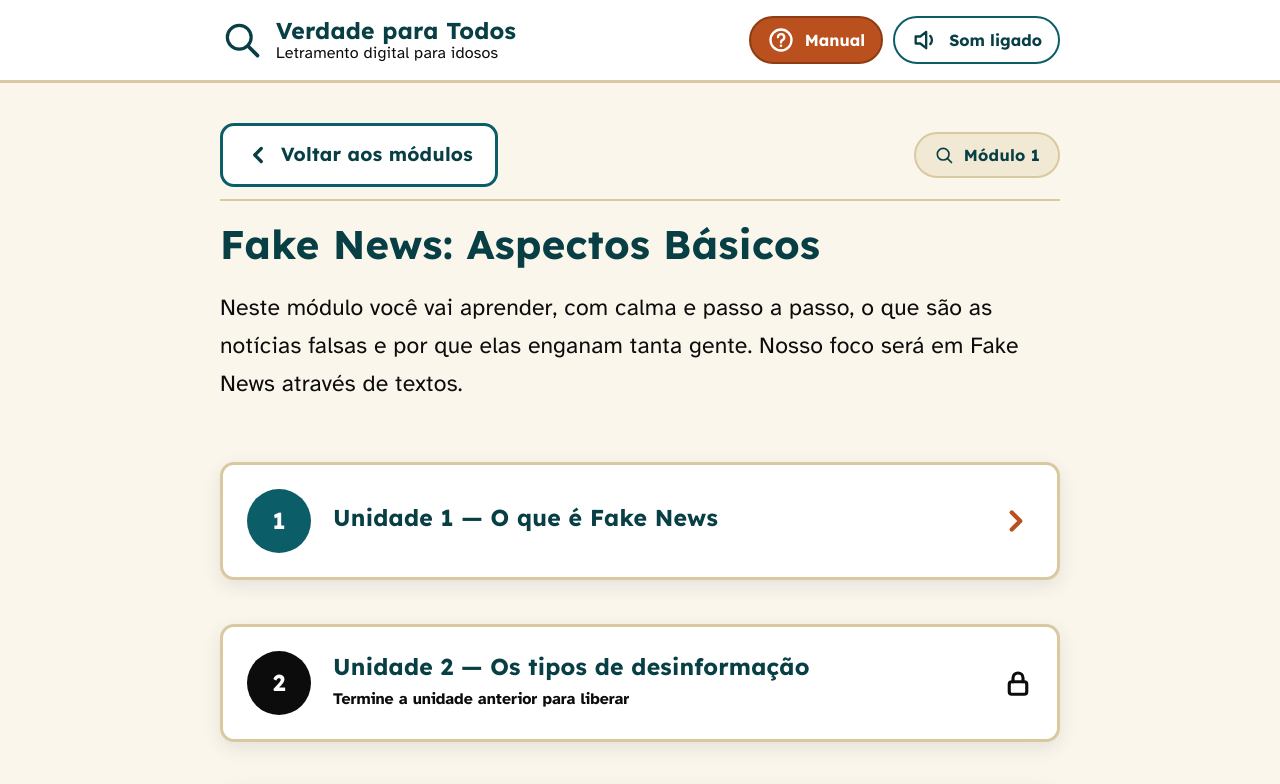
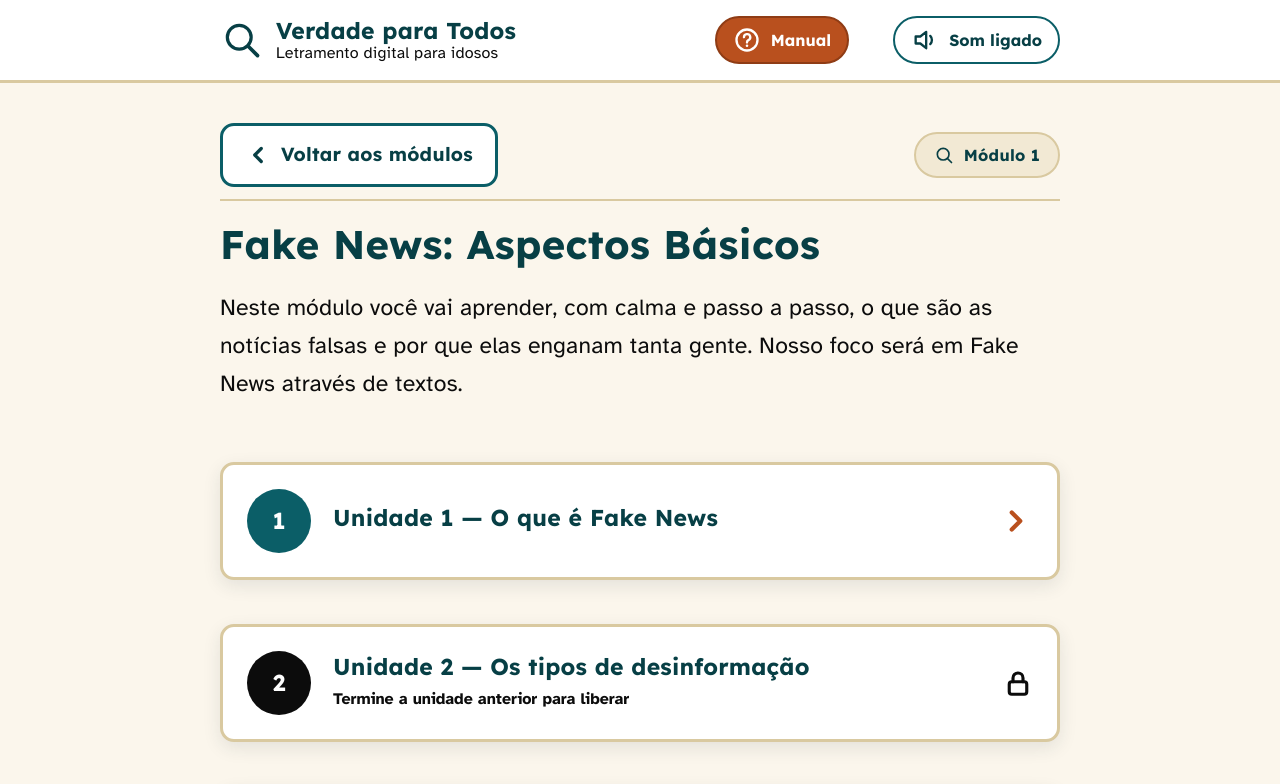
Before and after one commit to leonardo-vargas-de-paula/verdade-para-todos, a React (Vite) app: page /modulo/1 in a window 1280 px wide. Shown: the top 784 px of the page. Built offline with nearby package versions, Linux system fonts and the light colour scheme.

Commit message:
style: aumenta o espaçamento entre os botões do cabeçalho
Usa o token --tap-gap (44px) no lugar de 10px entre os controles de
acessibilidade, seguindo a recomendação de espaçamento mínimo entre
elementos clicáveis.

```diff
--- a/src/components/Header/styles.css
+++ b/src/components/Header/styles.css
@@ -57,7 +57,7 @@
 .a11y-controls {
   display: flex;
   align-items: center;
-  gap: 10px;
+  gap: var(--tap-gap);
   flex-wrap: wrap;
 }
 
```
